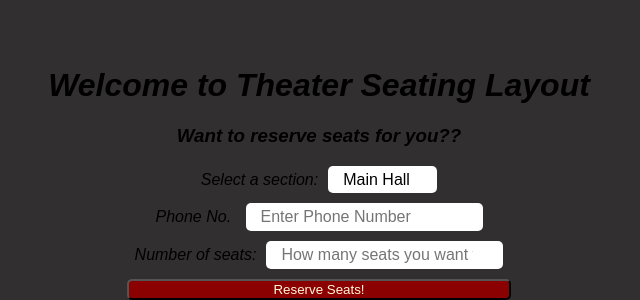
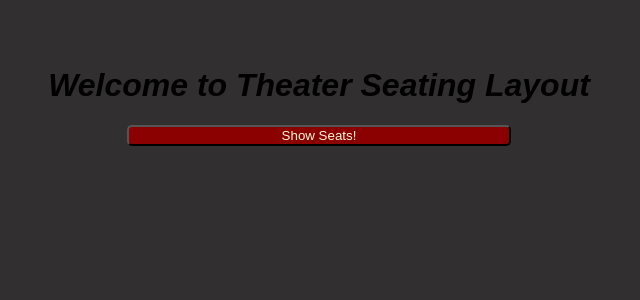
Before and after one commit to deepali-02/Theater-seating-layout, a React (Create React App) app: page / in a window 1280 px wide. Shown: the part 573-873 px from the top of the page, without its empty margins (321-961 px from the left). After the commit the page ends 800 px from the top, so only its background shows below. Built offline with nearby package versions, Linux system fonts and the light colour scheme.

Commit message:
remove input field and bootstrap

```diff
--- a/src/Pages/Home/index.js
+++ b/src/Pages/Home/index.js
@@ -1,43 +1,13 @@
-import { Container, Button } from "react-bootstrap";
 import { Link } from "react-router-dom";
 
 export default function Home() {
   return (
-    <Container className="mt-5">
+    <div className="container">
       <h1>Welcome to Theater Seating Layout</h1>
-      <h3>Want to reserve seats for you?? </h3>
-      <div className="sectionContainer">
-        <label> Select a section:</label>
-        <select>
-          <option value="mainHall">Main Hall</option>
-          <option value="1stBalcony">!st Balcony</option>
-          <option value="loge">Loge</option>
-        </select>
-        <div>
-          <label>Phone No. </label>
-          <input
-            type="tel"
-            id="myform_phone"
-            name="phone"
-            pattern="[0-9]{3}-[0-9]{3}-[0-9]{4}"
-            required
-            placeholder="Enter Phone Number"
-
-          />
-        </div>
-        <div>
-          <label>Number of seats:</label>
-          <input
-            type="number"
-            placeholder="How many seats you want to reserve?"
-            min="1"
-          />
-        </div>
-      </div>
 
       <Link to="/seatingLayout">
-        <Button>Reserve Seats!</Button>
+        <button>Show Seats!</button>
       </Link>
-    </Container>
+    </div>
   );
 }
```
